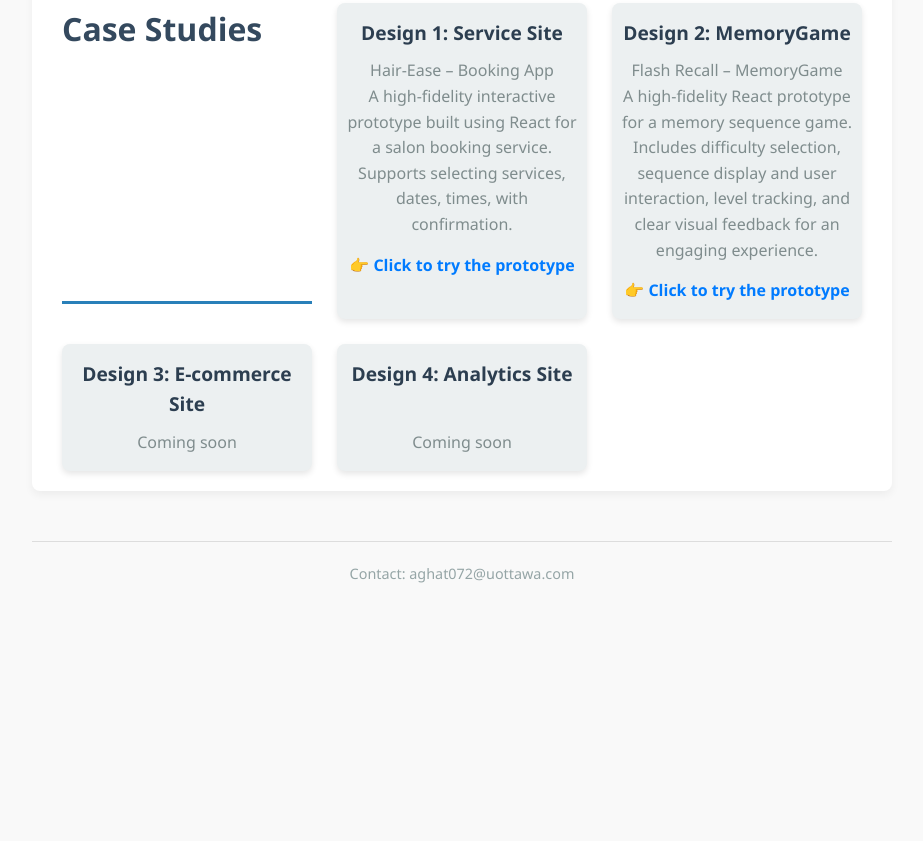
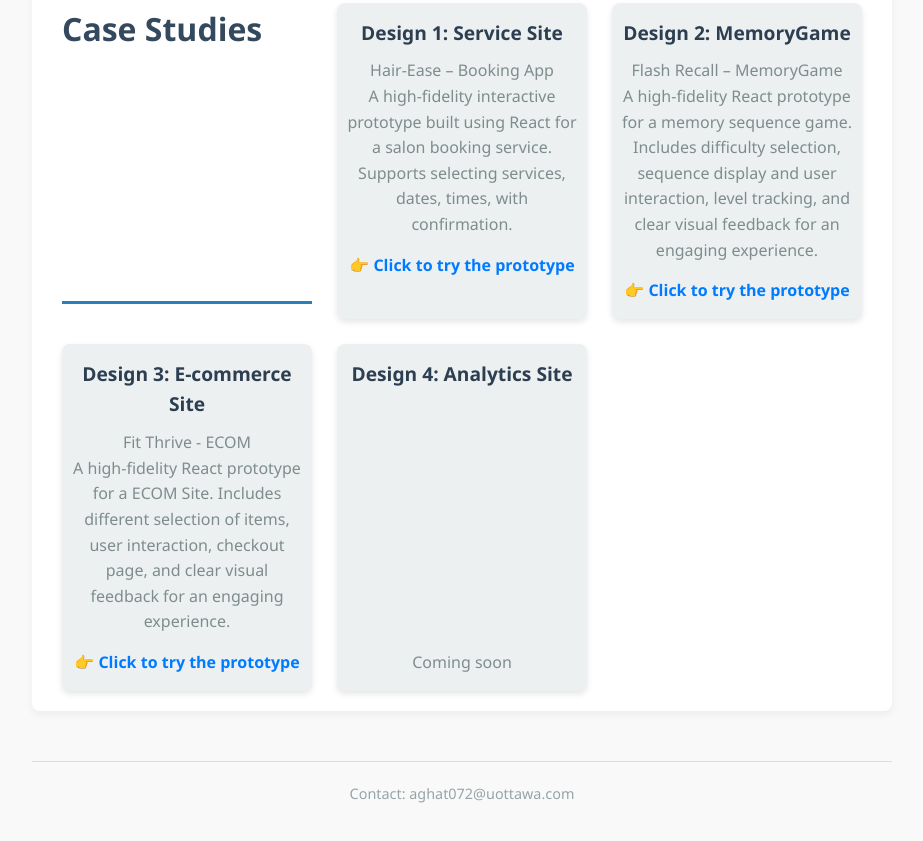
Before and after one commit to Adrian-Ghattas/Adrian-Ghattas.github.io, a plain HTML site: page index.html in a window 1280 px wide. Shown: the part 919-1760 px from the top of the page, without its empty margins (178-1101 px from the left). Before the commit the page ends 1544 px from the top, so only its background shows below. Drawn offline with Linux system fonts and the light colour scheme.

Commit message:
Update index.html

```diff
--- a/index.html
+++ b/index.html
@@ -67,8 +67,13 @@
   </div>
 
   <div class="case-study">
+    <a href="https://flash-recall-game.netlify.app/" target="_blank" style="text-decoration: none; color: inherit;">
     <h3>Design 3: E-commerce Site</h3>
-    <p>Coming soon</p>
+    <p>Fit Thrive - ECOM<br />
+        A high-fidelity React prototype for a ECOM Site. Includes different selection of items, user interaction, checkout page, and clear visual feedback for an engaging experience.
+      </p>
+      <p style="font-weight: bold; color: #007BFF;">👉 Click to try the prototype</p>
+    </a>
   </div>
 
   <div class="case-study">
```
